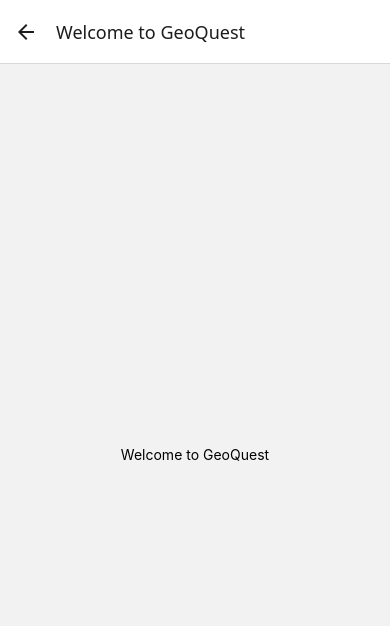
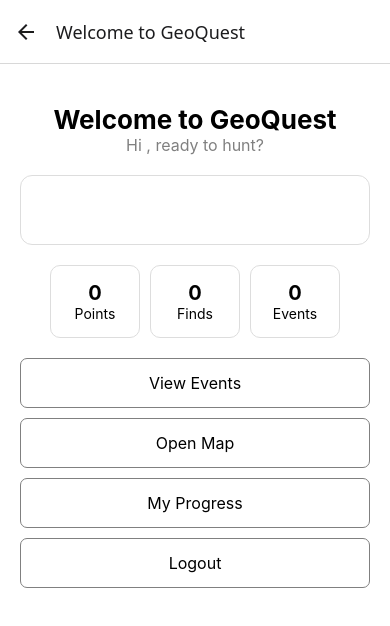
Before and after one commit to GeoGuest-Duo/GeoQuest, a React Native app: screen /HomeScreen in a window 390 px wide. Shown: the top 626 px of the page. Built offline with nearby package versions, Linux system fonts and the light colour scheme.

Commit message:
Created user profile

```diff
--- a/src/screens/HomeScreen.js
+++ b/src/screens/HomeScreen.js
@@ -1,9 +1,61 @@
-import { StyleSheet, Text, View } from "react-native";
+import { StyleSheet, Text, View, Image } from "react-native";
+import { Button } from "../UI/Button";
 
-const HomeScreen = ({ navigation }) => {
+const HomeScreen = ({ route, navigation }) => {
+  //Extract the logged-in user passed from LoginScreen
+  const user = route.params?.user;
+
   return (
     <View style={styles.container}>
-      <Text>Welcome to GeoQuest</Text>
+      <Text style={styles.title}>Welcome to GeoQuest</Text>
+      <Text style={styles.subtitle}>
+        Hi {user?.UserFirstname}, ready to hunt?
+      </Text>
+      {/* Display user profile image only if available */}
+      <View style={styles.card}>
+        {user?.UserImageURL ? (
+          <Image source={{ uri: user.UserImageURL }} style={styles.avatar} />
+        ) : null}
+
+        <Text style={styles.name}>
+          {user?.UserFirstname} {user?.UserLastname}
+        </Text>
+        <Text style={styles.username}></Text>
+      </View>
+      {/* Displays user statistics such as total points, number of finds, and joined events*/}
+      <View style={styles.statsRow}>
+        <View style={styles.statBox}>
+          <Text style={styles.statNumber}>0</Text>
+          <Text>Points</Text>
+        </View>
+        <View style={styles.statBox}>
+          <Text style={styles.statNumber}>0</Text>
+          <Text>Finds</Text>
+        </View>
+        <View style={styles.statBox}>
+          <Text style={styles.statNumber}>0</Text>
+          <Text>Events</Text>
+        </View>
+      </View>
+      {/*Navigation buttons allowing the user to access core app features such as events, map, progress, and logout */}
+      <View style={styles.buttons}>
+        <Button
+          label="View Events"
+          onClick={() => navigation.navigate("EventsScreen")}
+        />
+        <Button
+          label="Open Map"
+          onClick={() => navigation.navigate("MapScreen")}
+        />
+        <Button
+          label="My Progress"
+          onClick={() => navigation.navigate("ProgressScreen")}
+        />
+        <Button
+          label="Logout"
+          onClick={() => navigation.replace("LoginScreen")}
+        />
+      </View>
     </View>
   );
 };
@@ -11,8 +63,64 @@ const HomeScreen = ({ navigation }) => {
 const styles = StyleSheet.create({
   container: {
     flex: 1,
+    padding: 20,
+    alignItems: "center",
+    backgroundColor: "#fff",
+  },
+  title: {
+    fontSize: 26,
+    fontWeight: "bold",
+    marginTop: 20,
+  },
+  subtitle: {
+    fontSize: 16,
+    color: "gray",
+    marginBottom: 20,
+  },
+  card: {
+    width: "100%",
+    alignItems: "center",
+    padding: 20,
+    borderWidth: 1,
+    borderColor: "#ddd",
+    borderRadius: 12,
+    marginBottom: 20,
+  },
+  avatar: {
+    width: 90,
+    height: 90,
+    borderRadius: 45,
+    marginBottom: 10,
+  },
+  name: {
+    fontSize: 20,
+    fontWeight: "bold",
+  },
+  username: {
+    color: "gray",
+    marginTop: 4,
+  },
+  statsRow: {
+    flexDirection: "row",
+    gap: 10,
+    marginBottom: 20,
+  },
+  statBox: {
+    alignItems: "center",
     justifyContent: "center",
-    alignItems: "center",
+    padding: 15,
+    borderWidth: 1,
+    borderColor: "#ddd",
+    borderRadius: 10,
+    minWidth: 90,
+  },
+  statNumber: {
+    fontSize: 20,
+    fontWeight: "bold",
+  },
+  buttons: {
+    width: "100%",
+    gap: 10,
   },
 });
 
--- a/src/screens/LoginScreen.js
+++ b/src/screens/LoginScreen.js
@@ -69,7 +69,7 @@ const LoginScreen = ({ navigation }) => {
         style={styles.inputField}
       />
 
-      <Button label="Login" onPress={handleLogin} />
+      <Button label="Login" onClick={handleLogin} />
       <Pressable
         style={styles.signUpText}
         onPress={() => navigation.navigate("SignupScreen")}>
```
Also changed, not shown: src/UI/Selector.js (+5 -3 lines), src/screens/userScreen.js (deleted).
